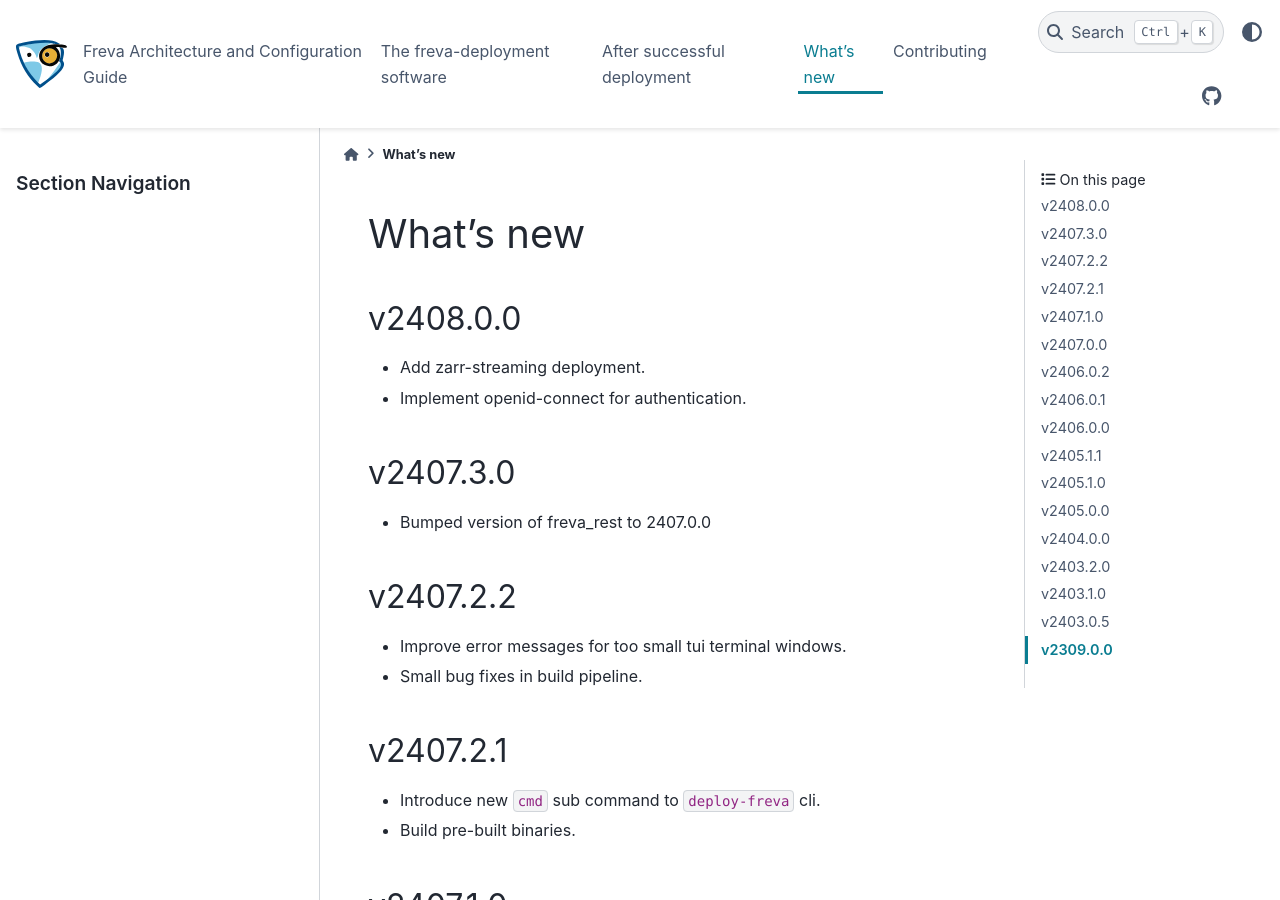
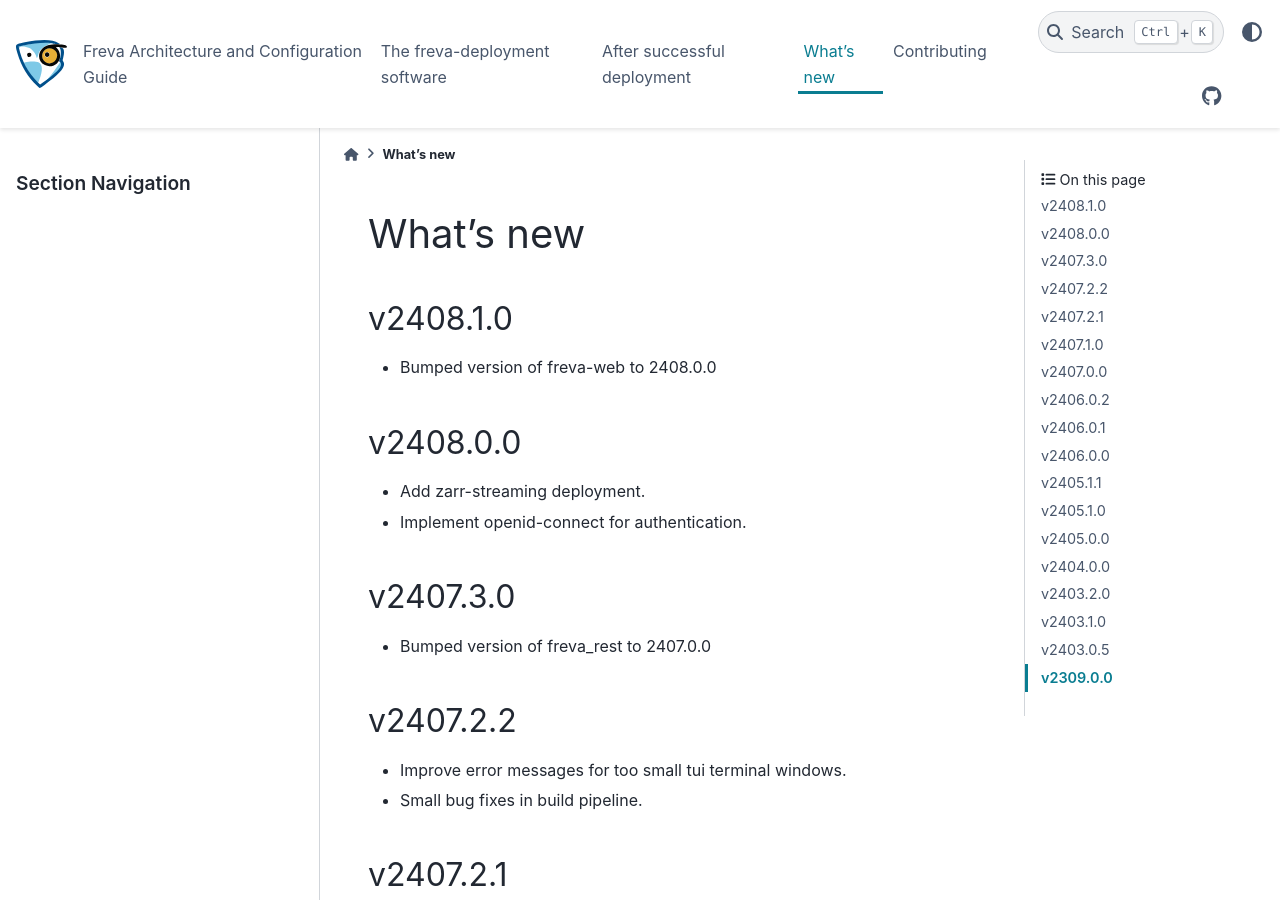
Before and after one commit to FREVA-CLINT/freva-deployment, a Sphinx documentation site: the page built from docs/whatsnew.rst, in a window 1280 px wide and 900 px high. Built offline with Sphinx 7.4.7 and the PyData theme 0.15.4, drawn with Linux system fonts in a browser that asks for light colours; pages that are not in the unit, such as notebooks, are missing from menus.

Commit message:
Bump web version to 2408.0.0

```diff
--- a/docs/whatsnew.rst
+++ b/docs/whatsnew.rst
@@ -6,6 +6,12 @@ What's new
 .. toctree::
    :maxdepth: 0
    :titlesonly:
+
+v2408.1.0
+~~~~~~~~
+* Bumped version of freva-web to 2408.0.0
+
+
 
 v2408.0.0
 ~~~~~~~~
--- a/src/freva_deployment/__init__.py
+++ b/src/freva_deployment/__init__.py
@@ -1,7 +1,7 @@
 import argparse
 from urllib.request import urlretrieve
 
-__version__ = "2408.0.0"
+__version__ = "2408.1.0"
 
 FREVA_PYTHON_VERSION = "3.12"
 AVAILABLE_PYTHON_VERSIONS = ["3.8", "3.9", "3.10", "3.11", "3.12"]
```
Also changed, not shown: 1 other file.
